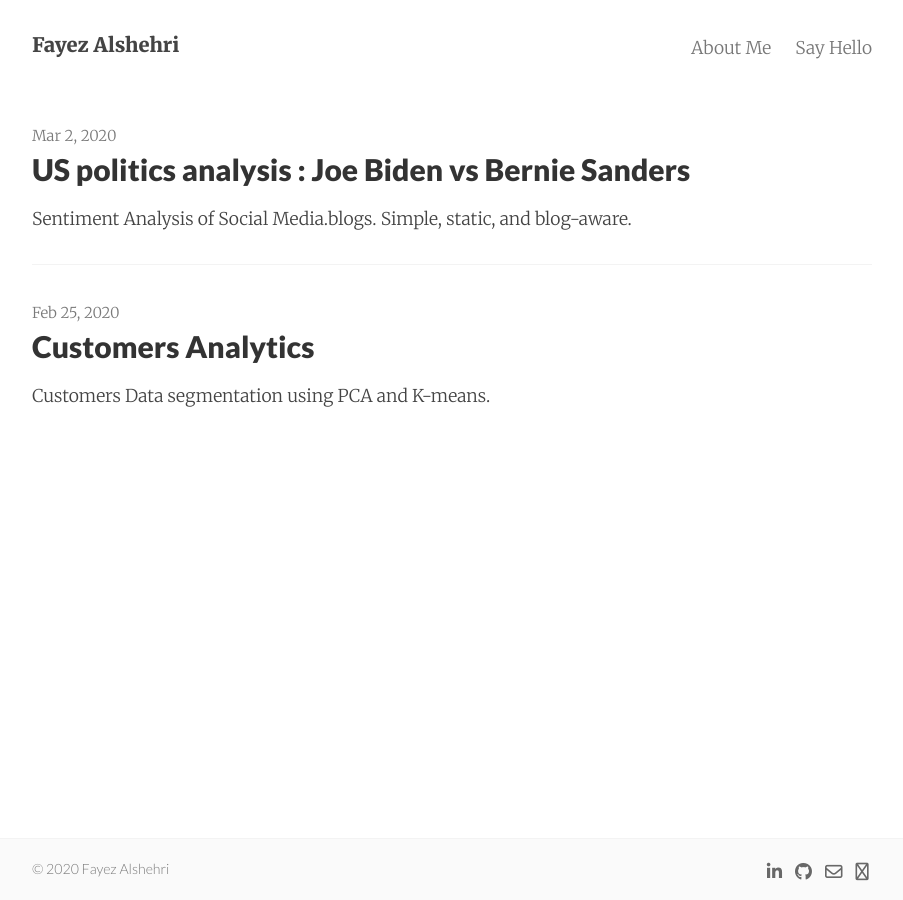
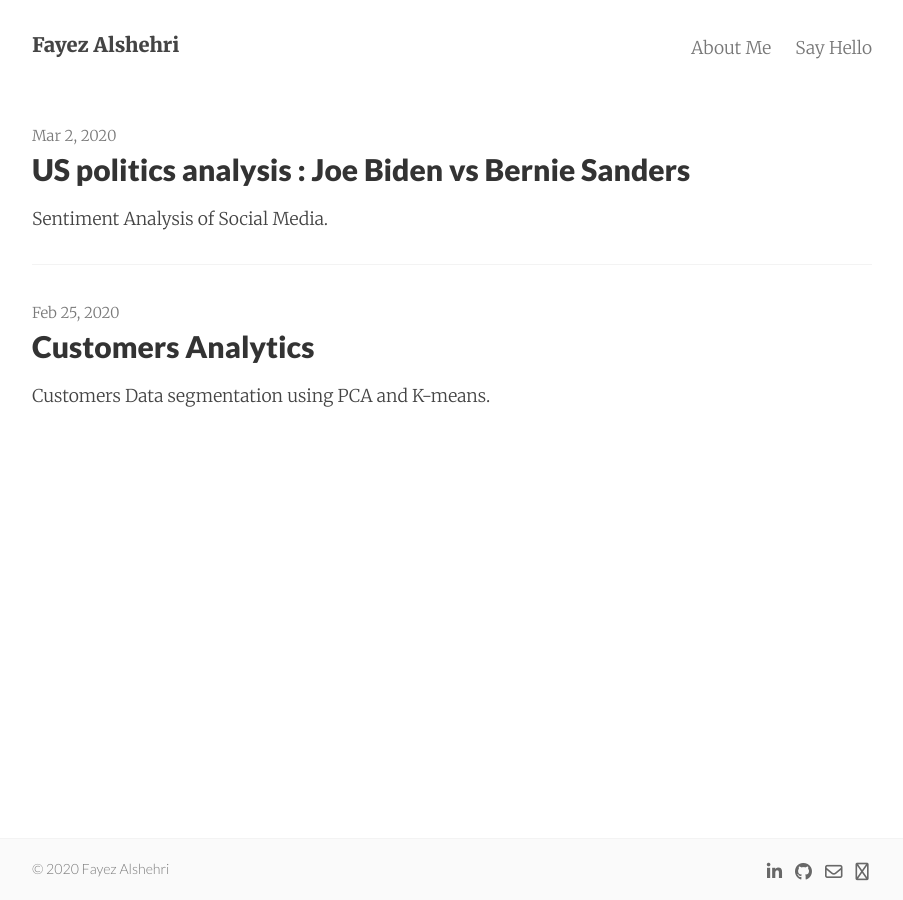
Before and after one commit to fayez-als/fayez-als.github.io, a Jekyll site: the page built from index.html, in a window 1280 px wide. Shown: the whole page, without its empty margins (188-1091 px from the left). Built offline with Jekyll 4.4.1, drawn with Linux system fonts in a browser that asks for light colours; nearby versions of some CDN libraries; the list of posts is cut into pages by our own code.

Commit message:
Update 2014-06-10-Politics.md

```diff
--- a/_posts/2014-06-10-Politics.md
+++ b/_posts/2014-06-10-Politics.md
@@ -2,7 +2,7 @@
 layout:     post
 title:      "US politics analysis : Joe Biden vs Bernie Sanders"
 date:       2020-03-02 12:32:18
-summary:    Sentiment Analysis of Social Media.blogs. Simple, static, and blog-aware.
+summary:    Sentiment Analysis of Social Media.
 categories: jekyll pixyll
 ---
 
```
